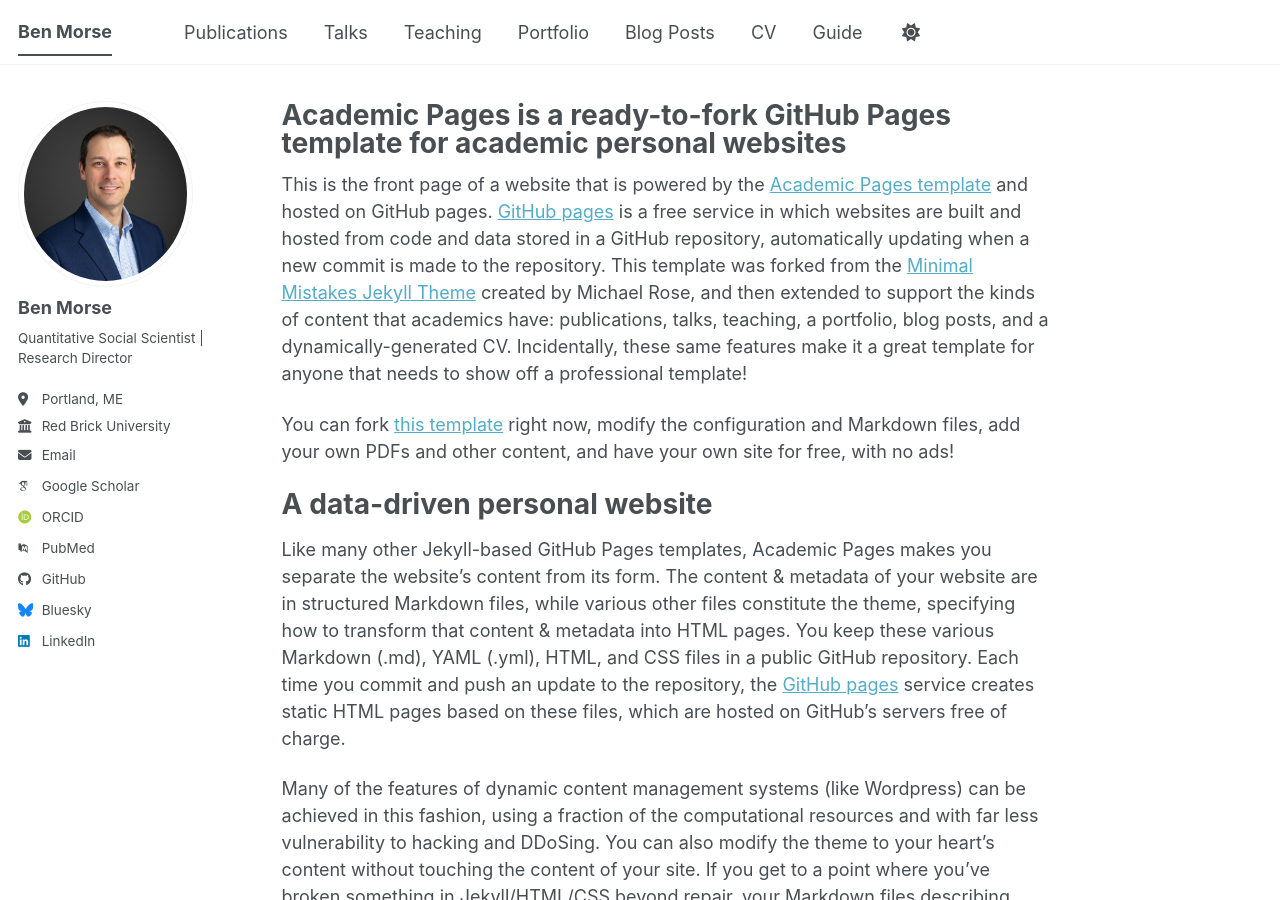
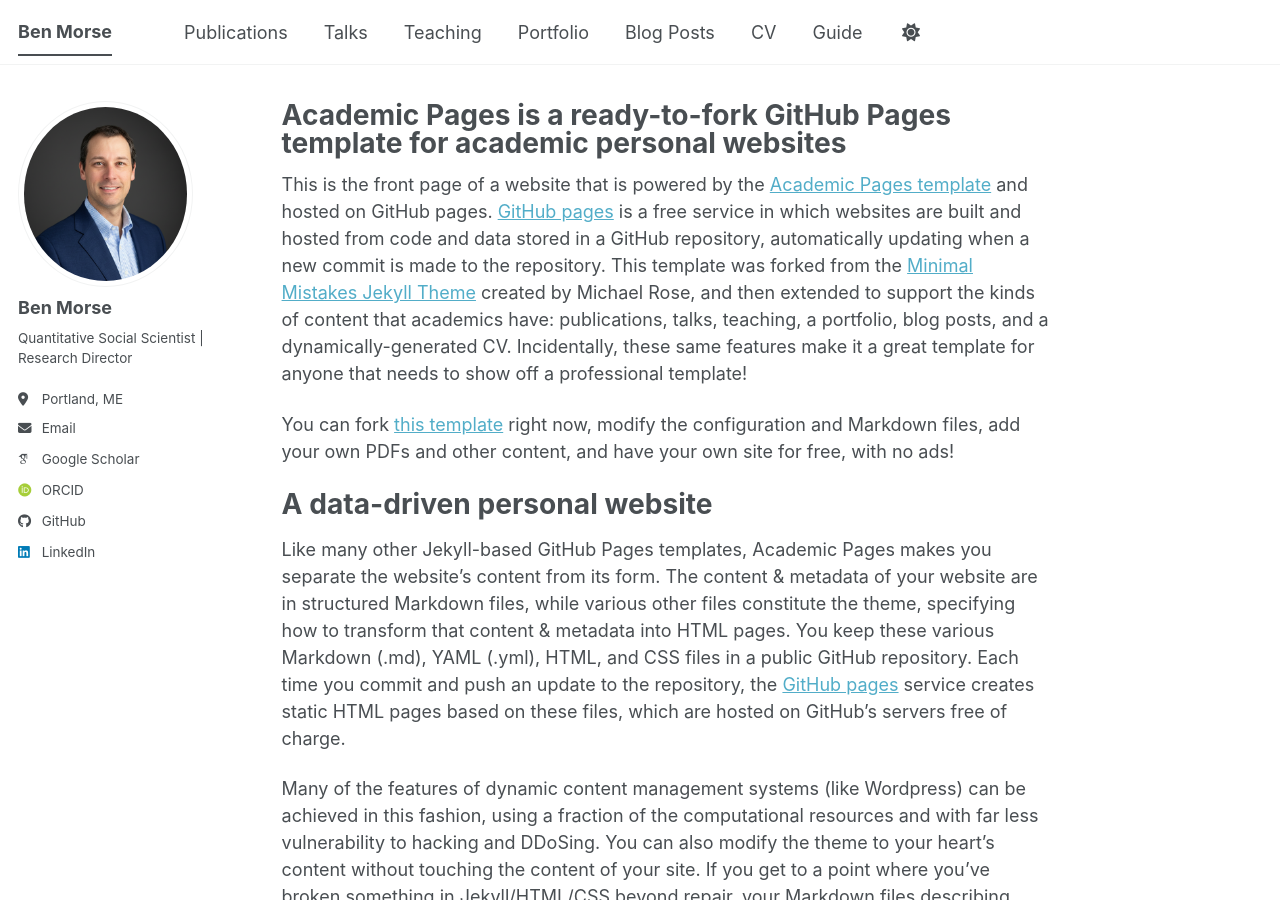
Before and after one commit to bensmorse/bensmorse.github.io, a Jekyll site: the page built from _pages/about.md, in a window 1280 px wide and 900 px high. Built offline with Jekyll 4.4.1, drawn with Linux system fonts in a browser that asks for light colours; some web fonts are replaced; a script bundle is joined from its source files by our own code; library files that are not in the unit come from our copies; some of the changed lines change nothing that is shown.

Commit message:
Update _config.yml

```diff
--- a/_config.yml
+++ b/_config.yml
@@ -28,20 +28,20 @@
   pronouns         : # example: "she/her"
   bio              : "Quantitative Social Scientist | Research Director"
   location         : "Portland, ME"
-  employer         : "Red Brick University"
+  #employer         : "Red Brick University"
   uri              : # URL
-  email            : "none@example.org"
+  email            : "benjaminsmorse@gmail.com"
 
   # Academic websites
   academia         : # URL
   arxiv            : # URL - Update with the correct link to your profile
   googlescholar    : "https://scholar.google.com/citations?user=wINYf4kAAAAJ&hl=en"
   inspire-hep      : # URL
-  #impactstory      : # URL
-  orcid            : "https://orcid.org/yourorcidurl"
+  impactstory      : # URL
+  orcid            : "https://orcid.org/0000-0002-5765-6110"
   semantic         : # URL
   ssrn             : # URL
-  pubmed           : "https://www.ncbi.nlm.nih.gov/pubmed/?term=john+snow"
+  pubmed           : # URL
   researchgate     : # URL
   scopus           : # URL
   zotero           : # URL
@@ -57,7 +57,7 @@
 
   # Social media
   artstation       : # Username
-  bluesky          : "bsky.app" # Replace this with you Bluesky username
+  #bluesky          : "bsky.app" # Replace this with you Bluesky username
   facebook         : # Username
   flickr           : # Username
   foursquare       : # Username
```
